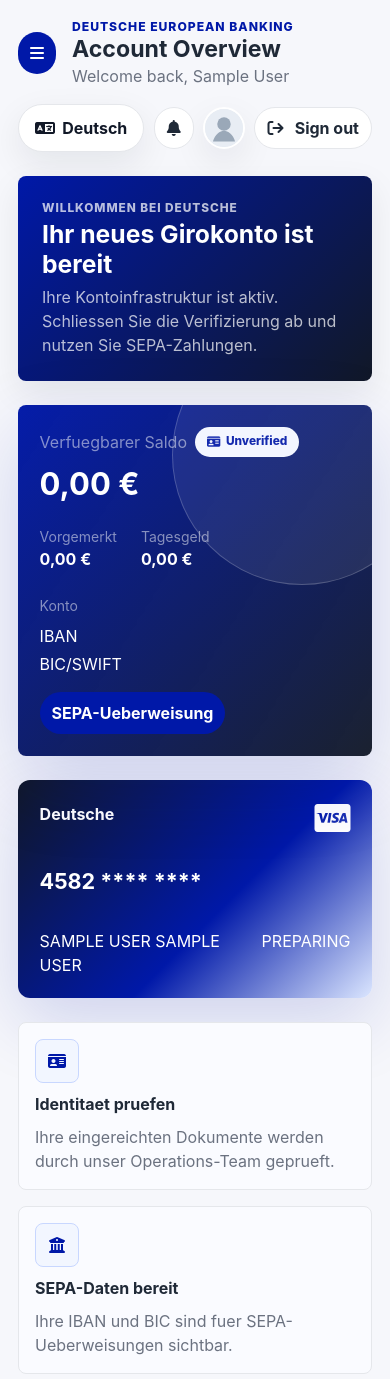
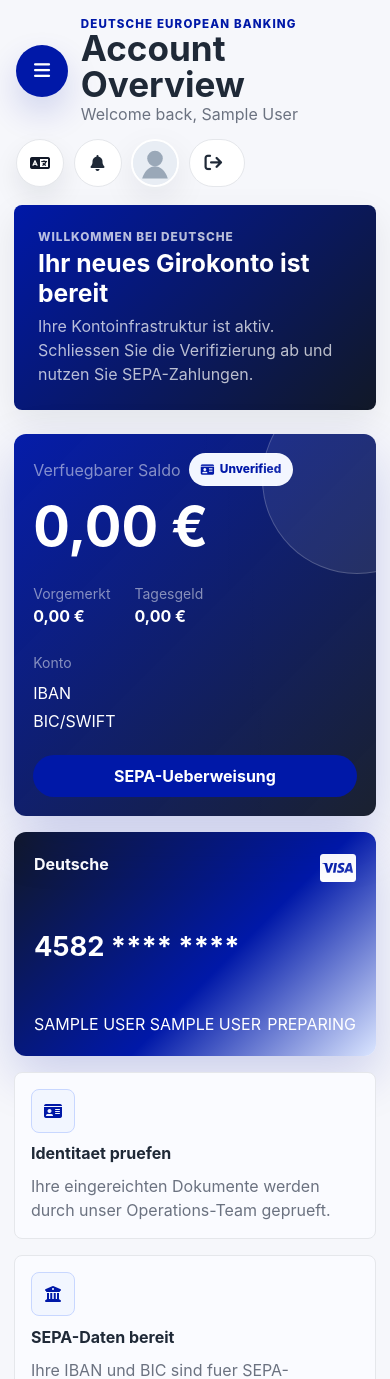
Before and after one commit to Joshangi1/Deutsche-bank, a PHP site: page /dashboard.php in a window 390 px wide. Shown: the top 1379 px of the page. Run offline with PHP 8.4, Linux system fonts and the light colour scheme; the visitor is signed in with stand-in values (Sample User, id 1); data that the repository does not hold is empty; some libraries are stand-ins or nearby versions.

Commit message:
Improve mobile dashboard layout

```diff
--- a/assets/css/styles.css
+++ b/assets/css/styles.css
@@ -1681,7 +1681,41 @@ body { top: 0 !important; }
     .sidebar { transform: translateX(-100%); transition: transform .2s ease; }
     .sidebar.open { transform: translateX(0); }
     .app-main { margin-left: 0; width: 100%; padding: 18px; }
-    .mobile-toggle { display: inline-flex; }
+    .topbar {
+        display: grid;
+        grid-template-columns: minmax(0, 1fr) auto;
+        align-items: start;
+        min-height: auto;
+        gap: .9rem;
+        margin-bottom: 18px;
+    }
+    .topbar > .d-flex:first-child { min-width: 0; }
+    .topbar > .d-flex:first-child > div { min-width: 0; }
+    .topbar > .d-flex:last-child {
+        justify-self: end;
+        flex-wrap: nowrap;
+    }
+    .topbar h1 {
+        font-size: clamp(1.8rem, 5.8vw, 2.45rem);
+        line-height: 1.04;
+    }
+    .topbar .muted { font-size: 1rem; }
+    .mobile-toggle {
+        display: inline-flex;
+        width: 48px;
+        height: 48px;
+        min-width: 48px;
+        padding: 0;
+        align-items: center;
+        justify-content: center;
+        border-radius: 999px;
+        box-shadow: 0 16px 34px rgba(0,24,168,.16);
+    }
+    .language-static-pill,
+    .notification-menu > .btn,
+    .topbar .btn-outline-danger {
+        min-height: 44px;
+    }
     .card-link-shell { grid-template-columns: 1fr; padding: 20px; }
     .card-link-hero { min-height: 340px; }
     .premium-card-entry { max-width: none; }
@@ -1697,9 +1731,136 @@ body { top: 0 !important; }
     .auth-card { padding: 1.25rem; }
     .auth-panel { padding: 1.35rem; }
     .auth-panel h2 { font-size: 2rem; }
-    .topbar { align-items: flex-start; flex-direction: column; }
+    .app-main {
+        padding: 18px 14px 28px;
+        overflow-x: hidden;
+    }
+    .topbar {
+        display: grid;
+        grid-template-columns: 1fr;
+        align-items: start;
+        gap: .95rem;
+        padding-inline: 2px;
+    }
+    .topbar > .d-flex:first-child {
+        width: 100%;
+        align-items: center !important;
+        gap: .8rem !important;
+    }
+    .mobile-toggle {
+        width: 52px;
+        height: 52px;
+        min-width: 52px;
+        font-size: 1.15rem;
+    }
+    .topbar-kicker {
+        font-size: .72rem;
+        line-height: 1.12;
+        letter-spacing: .1em;
+    }
+    .topbar h1 {
+        font-size: clamp(2rem, 9vw, 2.45rem);
+        letter-spacing: 0;
+        line-height: 1.02;
+    }
+    .topbar .muted {
+        margin-top: .15rem;
+        font-size: 1rem;
+        line-height: 1.2;
+    }
     .operations-section-nav { grid-template-columns: 1fr; }
-    .topbar > .d-flex:last-child { width: 100%; justify-content: space-between; }
+    .topbar > .d-flex:last-child {
+        width: 100%;
+        display: grid !important;
+        grid-template-columns: 48px 48px 48px 56px;
+        justify-content: start;
+        gap: .6rem !important;
+    }
+    .language-static-pill {
+        width: 48px;
+        height: 48px;
+        padding: 0;
+        justify-content: center;
+        box-shadow: 0 12px 26px rgba(15,23,42,.08);
+    }
+    .language-static-label { display: none; }
+    .notification-menu > .btn,
+    .avatar-sm {
+        width: 48px;
+        height: 48px;
+    }
+    .notification-menu > .btn {
+        display: inline-flex;
+        align-items: center;
+        justify-content: center;
+        padding: 0;
+        border-radius: 999px;
+    }
+    .unread-dot {
+        top: -7px;
+        right: -4px;
+    }
+    .topbar .btn-outline-danger {
+        width: 56px;
+        height: 48px;
+        padding: 0;
+        border-radius: 999px;
+        font-size: 0;
+        display: inline-flex;
+        align-items: center;
+        justify-content: center;
+    }
+    .topbar .btn-outline-danger i {
+        margin: 0 !important;
+        font-size: 1.1rem;
+    }
+    .app-main > .row {
+        --bs-gutter-x: .95rem;
+        --bs-gutter-y: 1rem;
+    }
+    .balance-card {
+        padding: 1.2rem;
+        border-radius: 12px;
+        box-shadow: 0 22px 54px rgba(0,24,168,.18);
+    }
+    .balance-card:after {
+        width: 190px;
+        height: 190px;
+        top: -50px;
+        right: -76px;
+    }
+    .balance-card .display-5 {
+        font-size: clamp(2.45rem, 14vw, 3.4rem);
+        letter-spacing: 0;
+    }
+    .balance-card h5 { font-size: 1.35rem; }
+    .balance-card .btn {
+        width: 100%;
+        justify-content: center;
+        margin-top: .35rem;
+    }
+    .account-status-pill,
+    .status-pill,
+    .category-badge {
+        padding: .42rem .7rem;
+    }
+    .virtual-card {
+        min-height: 218px;
+        padding: 1.25rem;
+        border-radius: 12px;
+        box-shadow: 0 20px 50px rgba(0,24,168,.18);
+    }
+    .virtual-card .fs-4 {
+        font-size: clamp(1.35rem, 7vw, 1.8rem) !important;
+        letter-spacing: 0;
+    }
+    .premium-card,
+    .table-card {
+        border-radius: 12px;
+    }
+    .premium-card {
+        padding: 1rem;
+    }
     .translate-widget { max-width: 100%; }
     .transaction-actions,
     .transaction-filter,
--- a/includes/user_header.php
+++ b/includes/user_header.php
@@ -82,7 +82,7 @@ $notificationPreview = $previewStmt->fetchAll();
             <div><div class="topbar-kicker"><?= e($regionConfig['workspace']) ?></div><h1 class="h3 mb-0 fw-bold"><?= e($pageTitle ?? 'Dashboard') ?></h1><div class="muted">Welcome back, <?= e($user['first_name']) ?></div></div>
         </div>
         <div class="d-flex align-items-center gap-2">
-            <span class="language-static-pill"><i class="fa-solid fa-language"></i><?= $accountLanguage === 'de' ? 'Deutsch' : 'English' ?></span>
+            <span class="language-static-pill"><i class="fa-solid fa-language"></i><span class="language-static-label"><?= $accountLanguage === 'de' ? 'Deutsch' : 'English' ?></span></span>
             <div class="dropdown notification-menu">
                 <button class="btn btn-light border position-relative" data-bs-toggle="dropdown" aria-expanded="false">
                     <i class="fa-solid fa-bell"></i>
```
